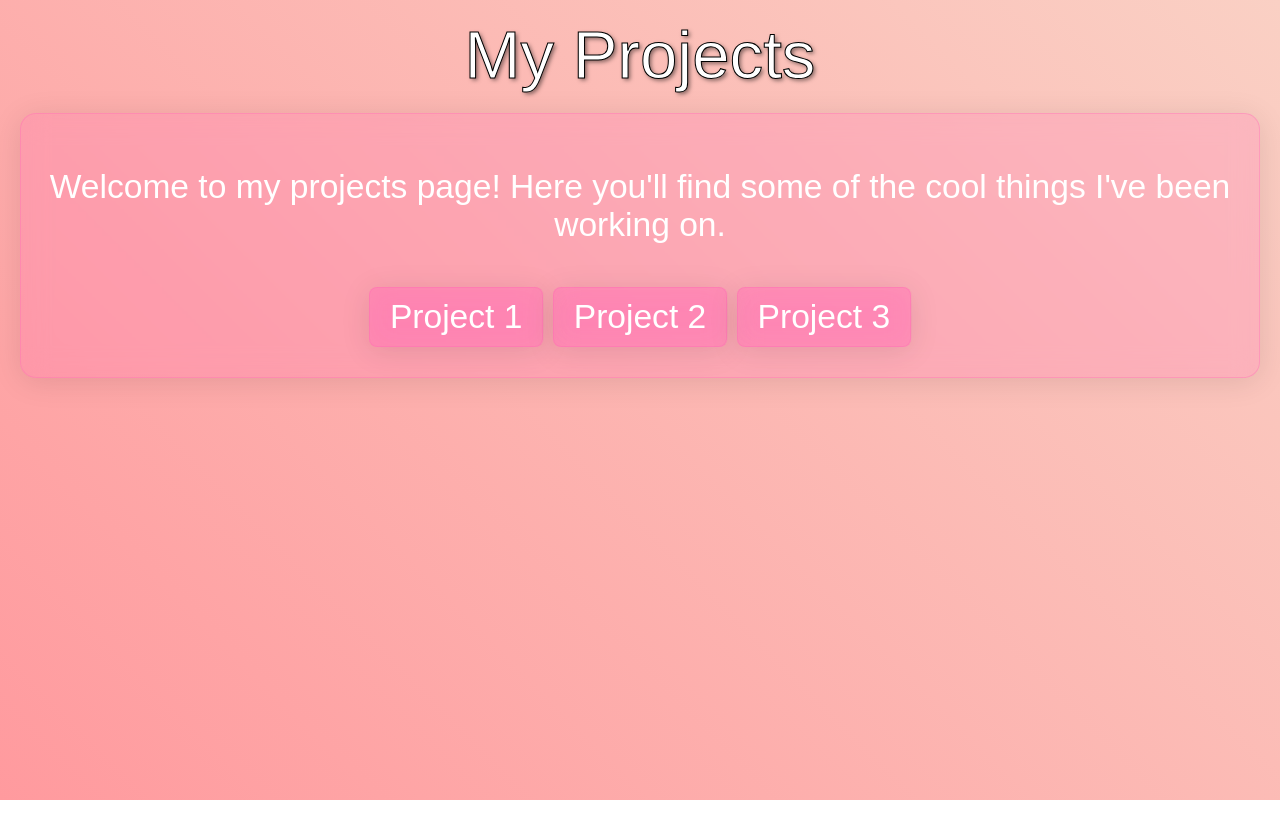
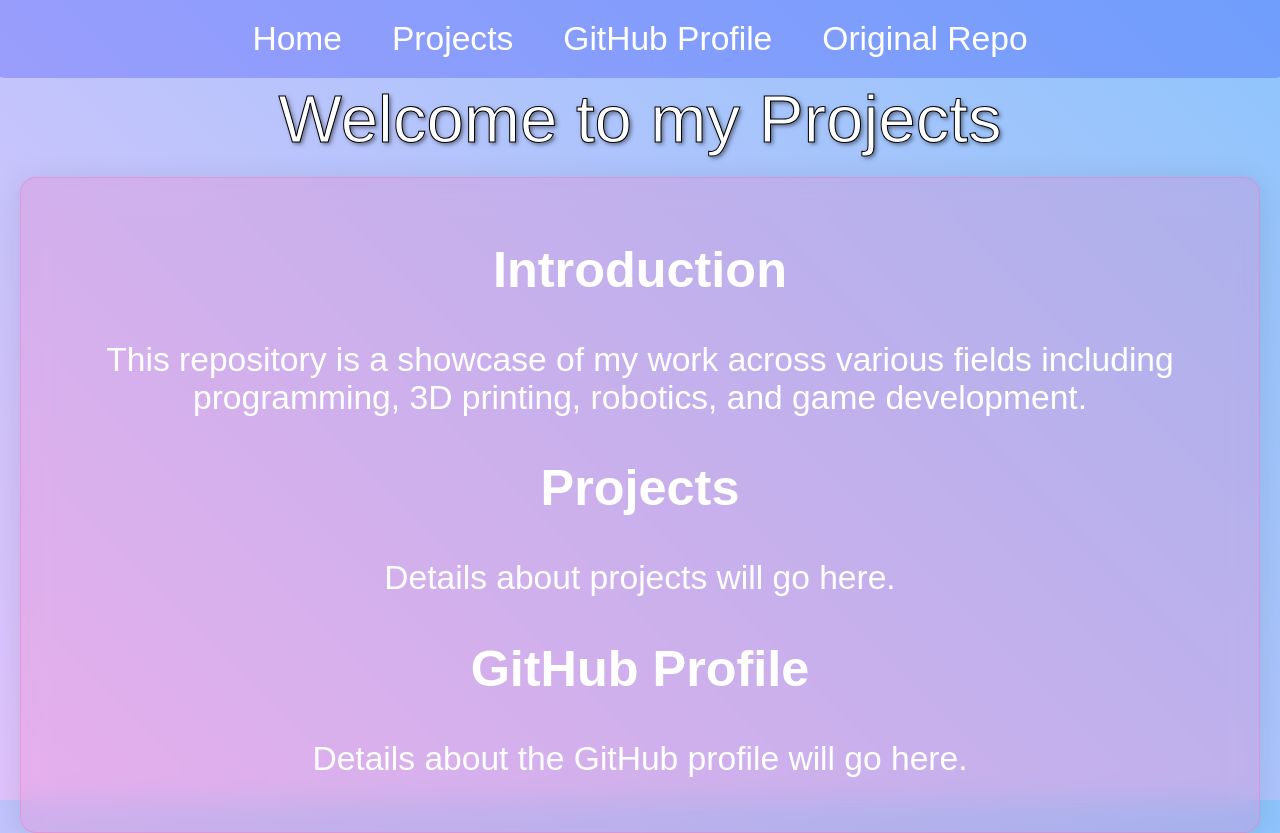
Before and after one commit to xLoadingx/All-My-Stuff, a website: page projects.html in a window 1280 px wide. Before the commit the page ends 800 px from the top, so only its background shows below. Drawn offline with Linux system fonts and the light colour scheme.

Commit message:
Update projects.html

```diff
--- a/projects.html
+++ b/projects.html
@@ -3,11 +3,11 @@
 <head>
     <meta charset="UTF-8">
     <meta name="viewport" content="width=device-width, initial-scale=1.0">
-    <title>Projects</title>
+    <title>Welcome to My Projects</title>
     <style>
         /* Gradient background */
         body {
-            background: linear-gradient(45deg, #ff9a9e, #fad0c4);
+            background: linear-gradient(45deg, #e0c3fc, #8ec5fc);
             margin: 0;
             display: flex;
             flex-direction: column;
@@ -17,14 +17,43 @@
             font-size: calc(1rem + 0.5vw); /* Responsive font size */
         }
 
+        /* Navigation bar styles */
+        .navbar {
+            width: 100%;
+            background: rgba(0, 17, 255, 0.21);
+            display: flex;
+            justify-content: center;
+            padding: 10px;
+            position: fixed;
+            top: 0;
+            z-index: 1000;
+            border-radius: 0 0 16px 16px;
+        }
+
+        .navbar a {
+            color: white;
+            font-family: Arial, sans-serif;
+            font-size: 1.5em;
+            text-decoration: none;
+            margin: 0 15px;
+            padding: 10px;
+            transition: transform 0.3s ease, background 0.3s ease;
+        }
+
+        .navbar a:hover {
+            transform: scale(1.05);
+            background: rgba(0, 17, 255, 0.4);
+            border-radius: 8px;
+        }
+
         /* Glass effect */
         .glass {
-            background: rgba(255, 105, 180, 0.21);
+            background: rgba(0, 17, 255, 0.21);
             border-radius: 16px;
             box-shadow: 0 4px 30px rgba(0, 0, 0, 0.1);
             backdrop-filter: blur(13.4px);
             -webkit-backdrop-filter: blur(13.4px);
-            border: 1px solid rgba(255, 105, 180, 0.35);
+            border: 1px solid rgba(0, 17, 255, 0.35);
             transition: transform 0.3s ease, background 0.3s ease;
         }
 
@@ -35,7 +64,7 @@
             color: white;
             text-shadow: 2px 2px 4px rgba(0, 0, 0, 0.5);
             -webkit-text-stroke: 1px black;
-            margin-top: 2vh; /* Add margin to the top */
+            margin-top: 10vh; /* Adjusted to account for fixed navbar */
         }
 
         /* Content styles */
@@ -74,15 +103,25 @@
     </style>
 </head>
 <body>
+    <!-- Navigation bar -->
+    <div class="navbar">
+        <a href="index.html">Home</a>
+        <a href="projects.html">Projects</a>
+        <a href="https://github.com/xLoadingx">GitHub Profile</a>
+        <a href="https://github.com/xLoadingx/All-My-Stuff">Original Repo</a>
+    </div>
+
     <!-- Header element with the specified class -->
-    <div class="header">My Projects</div>
+    <div class="header">Welcome to my Projects</div>
 
     <!-- Content section -->
     <div class="content">
-        <p>Welcome to my projects page! Here you'll find some of the cool things I've been working on.</p>
-        <a href="project1.html" class="link glass">Project 1</a>
-        <a href="project2.html" class="link glass">Project 2</a>
-        <a href="project3.html" class="link glass">Project 3</a>
+        <h2>Introduction</h2>
+        <p>This repository is a showcase of my work across various fields including programming, 3D printing, robotics, and game development.</p>
+        <h2>Projects</h2>
+        <p>Details about projects will go here.</p>
+        <h2>GitHub Profile</h2>
+        <p>Details about the GitHub profile will go here.</p>
     </div>
 </body>
 </html>
```
